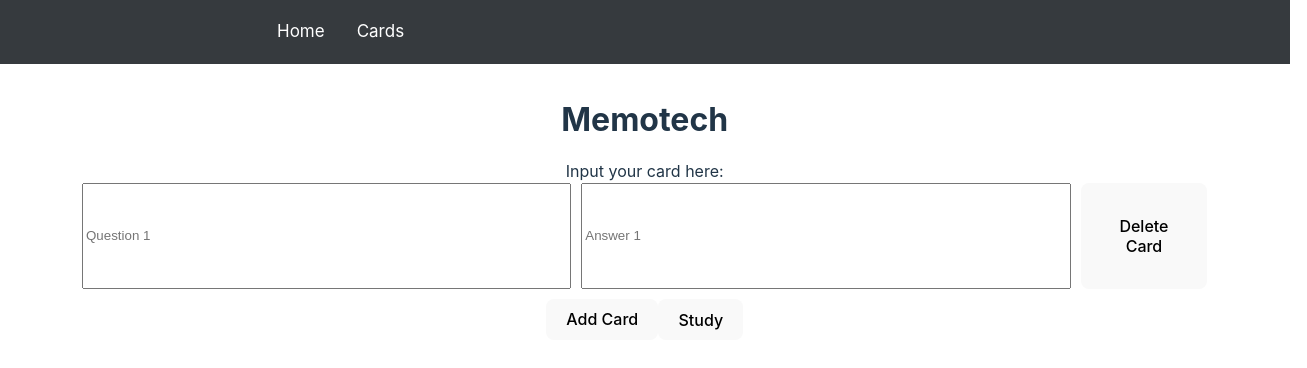
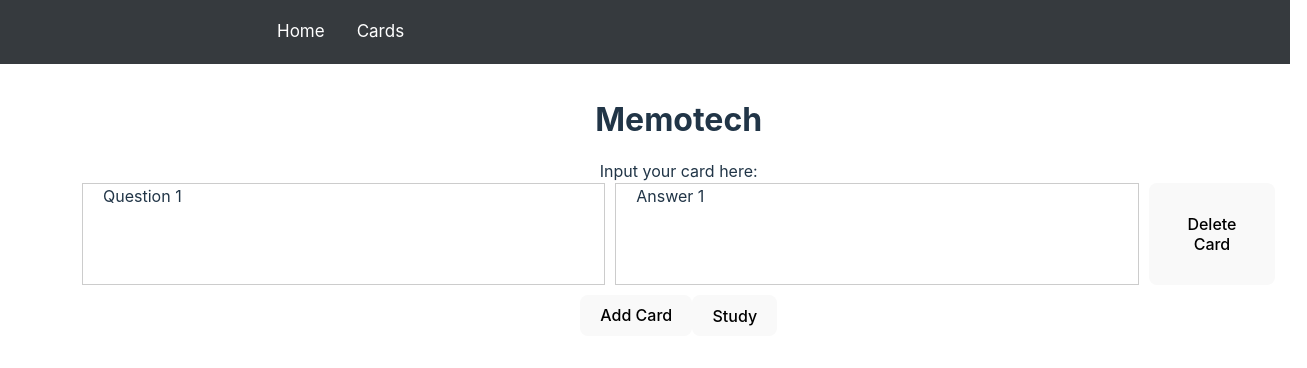
Before and after one commit to ryanhuang8/MemoTech, a React (Vite) app in the folder frontend/: page / in a window 1280 px wide. Shown: the top 368 px of the page, 1307 px wide, since content can reach past the window. Built offline with nearby package versions, Linux system fonts and the light colour scheme.

Commit message:
feat: change boxes

```diff
--- /dev/null
+++ b/frontend/src/components/CardInput.css
@@ -0,0 +1,12 @@
+.card-input-container {
+  display: flex;
+  flex-direction: column;
+  margin-bottom: 10px; /* Optional: Add some margin between card input containers */
+}
+
+.card-input {
+  width: 500px; /* Adjust the width as needed */
+  box-sizing: border-box;
+  margin-bottom: 10px; /* Optional: Add some margin between input fields */
+  word-wrap: break-word;
+}
--- a/frontend/src/components/CardInput.tsx
+++ b/frontend/src/components/CardInput.tsx
@@ -1,11 +1,55 @@
 import React, { useState, ChangeEvent, useEffect } from 'react';
-import { useHistory } from 'react-router-dom';
+import './CardInput.css';
 
 interface CardPair {
   id: number;
   question: string;
   answer: string;
 }
+
+interface CardPairProps {
+  pair: CardPair;
+  onInputChange: (id: number, field: string, value: string) => void;
+  onDeletePair: (id: number) => void;
+}
+
+const CardPairComponent: React.FC<CardPairProps> = ({ pair, onInputChange, onDeletePair }) => {
+  const handleFocus = (e: React.FocusEvent<HTMLDivElement>, field: string) => {
+    if (e.currentTarget.innerText === `Question ${pair.id}` || e.currentTarget.innerText === `Answer ${pair.id}`) {
+      e.currentTarget.innerText = ''; // Clear placeholder text on focus
+    }
+  };
+
+  const handleBlur = (e: React.FocusEvent<HTMLDivElement>, field: string) => {
+    if (e.currentTarget.innerText === '') {
+      e.currentTarget.innerText = ``; // Restore placeholder text on blur if the div is empty
+    } else {
+      onInputChange(pair.id, field, e.currentTarget.innerText);
+    }
+  };
+
+  return (
+    <div key={pair.id} style={{ display: 'flex', marginBottom: '10px' }}>
+      <div
+        contentEditable
+        onBlur={(e) => handleBlur(e, 'question')}
+        onFocus={(e) => handleFocus(e, 'question')}
+        style={{ width: '500px', minHeight: '100px', paddingRight: '20px', paddingLeft: '20px', textAlign: 'left', marginRight: '10px', wordWrap: 'break-word', border: '1px solid #ccc' }}
+      >
+        {pair.question || `Question ${pair.id}`}
+      </div>
+      <div
+        contentEditable
+        onBlur={(e) => handleBlur(e, 'answer')}
+        onFocus={(e) => handleFocus(e, 'answer')}
+        style={{ width: '500px', minHeight: '100px', paddingRight: '20px', paddingLeft: '20px', textAlign: 'left', marginRight: '10px', wordWrap: 'break-word', border: '1px solid #ccc' }}
+      >
+        {pair.answer || `Answer ${pair.id}`}
+      </div>
+      <button onClick={() => onDeletePair(pair.id)}>Delete Card</button>
+    </div>
+  );
+};
 
 function CardInput() {
   const [pairs, setPairs] = useState<CardPair[]>(() => {
@@ -56,33 +100,17 @@ function CardInput() {
     <div>
       <div>Input your card here:</div>
       {pairs.map((pair) => (
-        <div key={pair.id} style={{ display: 'flex', marginBottom: '10px' }}>
-          <input
-            type="text"
-            placeholder={`Question ${pair.id}`}
-            value={pair.question}
-            onChange={(e: ChangeEvent<HTMLInputElement>) =>
-              handleInputChange(pair.id, 'question', e.target.value)
-            }
-            style={{ width: '500px', height: '100px', marginRight: '10px' }}
-          />
-          <input
-            type="text"
-            placeholder={`Answer ${pair.id}`}
-            value={pair.answer}
-            onChange={(e: ChangeEvent<HTMLInputElement>) =>
-              handleInputChange(pair.id, 'answer', e.target.value)
-            }
-            style={{ width: '500px', height: '100px', marginRight: '10px' }}
-          />
-          <button onClick={() => handleDeletePair(pair.id)}>Delete Card</button>
-        </div>
+        <CardPairComponent
+          key={pair.id}
+          pair={pair}
+          onInputChange={handleInputChange}
+          onDeletePair={handleDeletePair}
+        />
       ))}
       <button onClick={handleAddPair}>Add Card</button>
       <a onClick={handleStudy} href="/flashcard" className="a-button">
-      {/* <li><a href="/flashcard">Study</a></li> */}
         Study
-        </a>
+      </a>
     </div>
   );
 }
```
Also changed, not shown: frontend/src/index.css (line endings or trailing spaces), frontend/src/styles/Start.css (line endings or trailing spaces).
